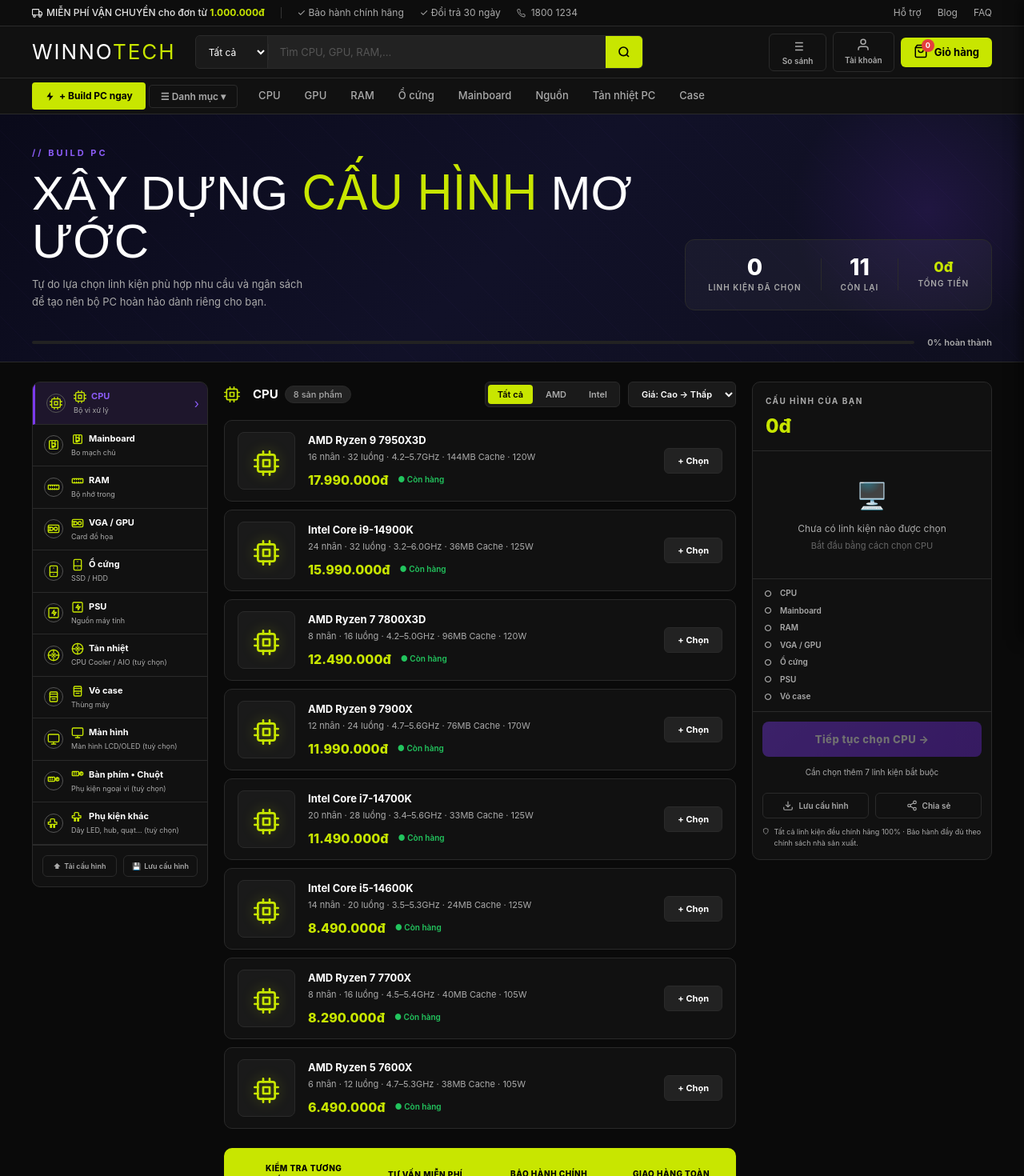
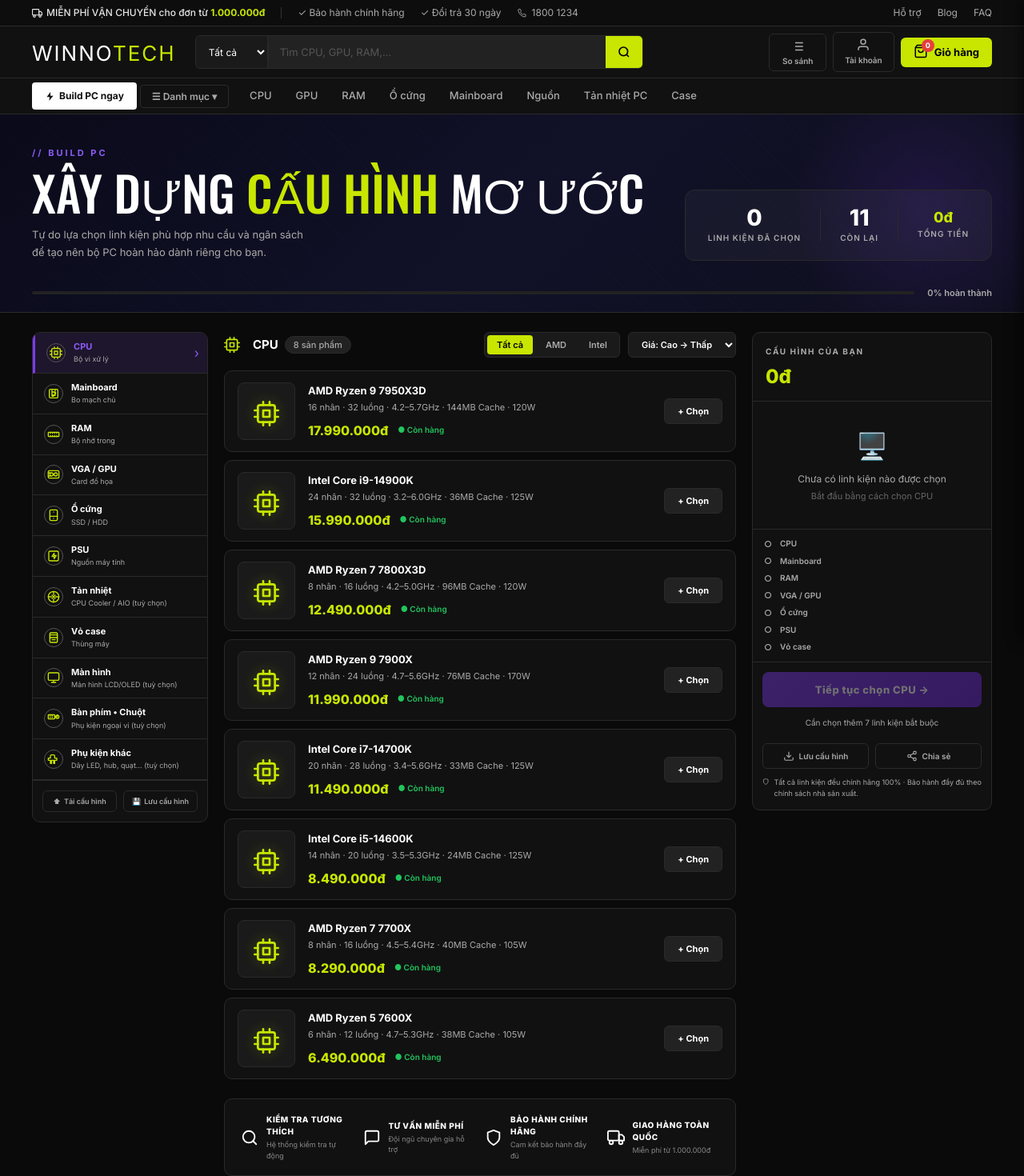
Before and after one commit to hquocdong06-cell/WINNOTECH, a React (Vite) app in the folder frontend/: page /build-pc in a window 1280 px wide. Shown: the top 1470 px of the page at 80% size. Built offline with nearby package versions, Linux system fonts and the light colour scheme.

Commit message:
cập nhật giao diện

```diff
--- a/frontend/index.html
+++ b/frontend/index.html
@@ -1,10 +1,18 @@
 <!doctype html>
-<html lang="en">
+<html lang="vi">
   <head>
     <meta charset="UTF-8" />
     <link rel="icon" type="image/svg+xml" href="/vite.svg" />
     <meta name="viewport" content="width=device-width, initial-scale=1.0" />
     <title>WINNOTech - PC Gaming Store</title>
+
+    <!-- Google Fonts: preconnect for fastest load -->
+    <link rel="preconnect" href="https://fonts.googleapis.com" />
+    <link rel="preconnect" href="https://fonts.gstatic.com" crossorigin />
+    <link
+      href="https://fonts.googleapis.com/css2?family=Oswald:wght@300;400;500;600;700&family=Inter:ital,wght@0,300;0,400;0,500;0,600;0,700;0,800;1,400&display=swap"
+      rel="stylesheet"
+    />
   </head>
   <body>
     <div id="root"></div>
--- a/frontend/src/assets/styles/auth.css
+++ b/frontend/src/assets/styles/auth.css
@@ -85,7 +85,7 @@
 }
 
 .auth-logo {
-  font-family: 'Bebas Neue', sans-serif;
+  font-family: 'Oswald', sans-serif;
   font-size: 28px;
   font-weight: 700;
   letter-spacing: 2px;
--- a/frontend/src/assets/styles/build-pc.css
+++ b/frontend/src/assets/styles/build-pc.css
@@ -1,3 +1,5 @@
+@import url('https://fonts.googleapis.com/css2?family=Oswald:wght@300;400;500;600;700&family=Inter:wght@300;400;500;600;700;800&display=swap');
+
 /* ══════════════════════════════════════════════════════════════
    BUILD PC PAGE  —  WINNOTech
    ══════════════════════════════════════════════════════════════ */
@@ -78,14 +80,20 @@
   margin-bottom: 10px;
 }
 .bp-header-title {
-  font-family: 'Bebas Neue', sans-serif;
+  font-family: 'Oswald', sans-serif;
   font-size: clamp(36px, 5vw, 60px);
-  font-weight: 400;
+  font-weight: 500;
   line-height: 1;
   margin: 0 0 12px;
   color: var(--bp-text);
 }
-.bp-header-title span { color: var(--bp-yellow); }
+.bp-header-title span {
+  color: var(--bp-yellow);
+  font-family: 'Oswald', sans-serif;
+  font-weight: 500;
+  font-style: inherit;
+  display: inline;
+}
 
 .bp-header-sub {
   font-size: 13px;
@@ -506,7 +514,8 @@
   display: grid;
   grid-template-columns: repeat(4, 1fr);
   gap: 12px;
-  background: var(--bp-yellow);
+  background: #111111;
+  border: 1px solid var(--bp-border);
   border-radius: 10px;
   padding: 18px 20px;
 }
@@ -519,12 +528,12 @@
 .bp-trust-title {
   font-size: 10px;
   font-weight: 800;
-  color: #000;
+  color: #ffffff;
   letter-spacing: .5px;
 }
 .bp-trust-sub {
   font-size: 9px;
-  color: #444;
+  color: rgba(255, 255, 255, 0.5);
   margin-top: 2px;
 }
 
--- a/frontend/src/assets/styles/checkout.css
+++ b/frontend/src/assets/styles/checkout.css
@@ -357,9 +357,9 @@
 }
 .co-grand-price {
   font-size: 22px;
-  font-weight: 800;
+  font-weight: 700;
   color: #c8e600;
-  font-family: 'Bebas Neue', sans-serif;
+  font-family: 'Oswald', sans-serif;
   letter-spacing: 1px;
 }
 .co-grand-vat { font-size: 10px; color: #555; margin-top: 2px; }
--- a/frontend/src/assets/styles/globals.css
+++ b/frontend/src/assets/styles/globals.css
@@ -1,3 +1,5 @@
+@import url('https://fonts.googleapis.com/css2?family=Inter:wght@300;400;500;600;700;800&family=Oswald:wght@300;400;500;600;700&display=swap');
+
 /* Global styles */
 * {
   margin: 0;
@@ -6,9 +8,10 @@
 }
 
 html, body {
-  font-family: -apple-system, BlinkMacSystemFont, 'Segoe UI', 'Roboto', 'Oxygen',
+  font-family: 'Inter', -apple-system, BlinkMacSystemFont, 'Segoe UI', 'Roboto', 'Oxygen',
     'Ubuntu', 'Cantarell', 'Fira Sans', 'Droid Sans', 'Helvetica Neue',
     sans-serif;
+
   -webkit-font-smoothing: antialiased;
   -moz-osx-font-smoothing: grayscale;
 }
--- a/frontend/src/assets/styles/home.css
+++ b/frontend/src/assets/styles/home.css
@@ -108,7 +108,7 @@
 }
 
 .logo {
-  font-family: 'Bebas Neue', sans-serif;
+  font-family: 'Oswald', sans-serif;
   font-size: 26px;
   letter-spacing: 2px;
   color: var(--white);
@@ -279,8 +279,8 @@
 }
 
 .btn-build-pc {
-  background: var(--yellow);
-  color: #000;
+  background: #ffffff;
+  color: #111111;
   border: none;
   border-radius: 4px;
   padding: 8px 16px;
@@ -294,7 +294,7 @@
 }
 
 .btn-build-pc:hover {
-  background: var(--yellow2)
+  background: #e8e8e8
 }
 
 .btn-category-menu {
@@ -410,7 +410,7 @@
 }
 
 .hero-title {
-  font-family: 'Bebas Neue', sans-serif;
+  font-family: 'Oswald', sans-serif;
   font-size: clamp(56px, 7vw, 88px);
   line-height: .95;
   color: var(--white);
@@ -534,7 +534,7 @@
 }
 
 .pc-label {
-  font-family: 'Bebas Neue', sans-serif;
+  font-family: 'Oswald', sans-serif;
   font-size: 48px;
   color: rgba(140, 80, 255, .6);
   letter-spacing: 4px
@@ -1135,7 +1135,7 @@
 }
 
 .about-brand-box .brand-name {
-  font-family: 'Bebas Neue', sans-serif;
+  font-family: 'Oswald', sans-serif;
   font-size: 32px;
   color: #000;
   letter-spacing: 2px;
@@ -1446,7 +1446,7 @@
 }
 
 .newsletter-left h2 {
-  font-family: 'Bebas Neue', sans-serif;
+  font-family: 'Oswald', sans-serif;
   font-size: clamp(32px, 4vw, 52px);
   line-height: .95;
   color: var(--white)
--- a/frontend/src/layouts/DefaultLayout.jsx
+++ b/frontend/src/layouts/DefaultLayout.jsx
@@ -109,10 +109,10 @@
         <div className="nav-catbar">
           <div className="nav-catbar-inner">
             <Link to="/build-pc" className="btn-build-pc" style={{ textDecoration: 'none', display: 'inline-flex', alignItems: 'center' }}>
-              <svg width="13" height="13" viewBox="0 0 24 24" fill="#000" style={{marginRight:'5px',verticalAlign:'middle'}}>
+              <svg width="13" height="13" viewBox="0 0 24 24" fill="#111" style={{marginRight:'5px',verticalAlign:'middle'}}>
                 <path d="M13 2L4.5 13.5H11L10 22L19.5 10.5H13L13 2Z"/>
               </svg>
-              + Build PC ngay
+              Build PC ngay
             </Link>
             <div className="category-menu-wrapper">
               <button className="btn-category-menu">
--- a/frontend/src/pages/BuildPC.jsx
+++ b/frontend/src/pages/BuildPC.jsx
@@ -425,7 +425,6 @@
                     </div>
                     <div className="bp-step-info">
                       <div className="bp-step-name">
-                        <StepIcon id={step.id} style={{ marginRight: '6px' }} />
                         {step.label}
                       </div>
                       {isDone
```
Also changed, not shown: 12 other files (tests, documents, lock files or other folders).
